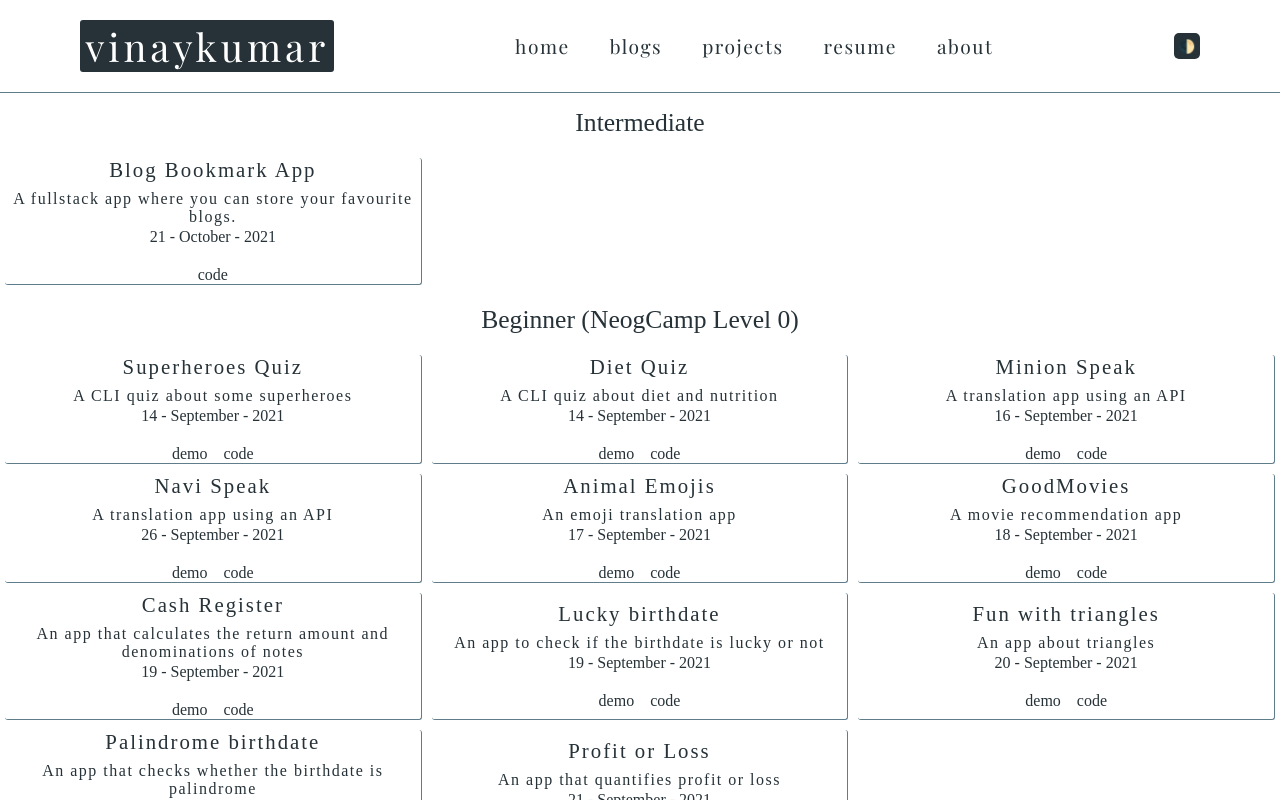
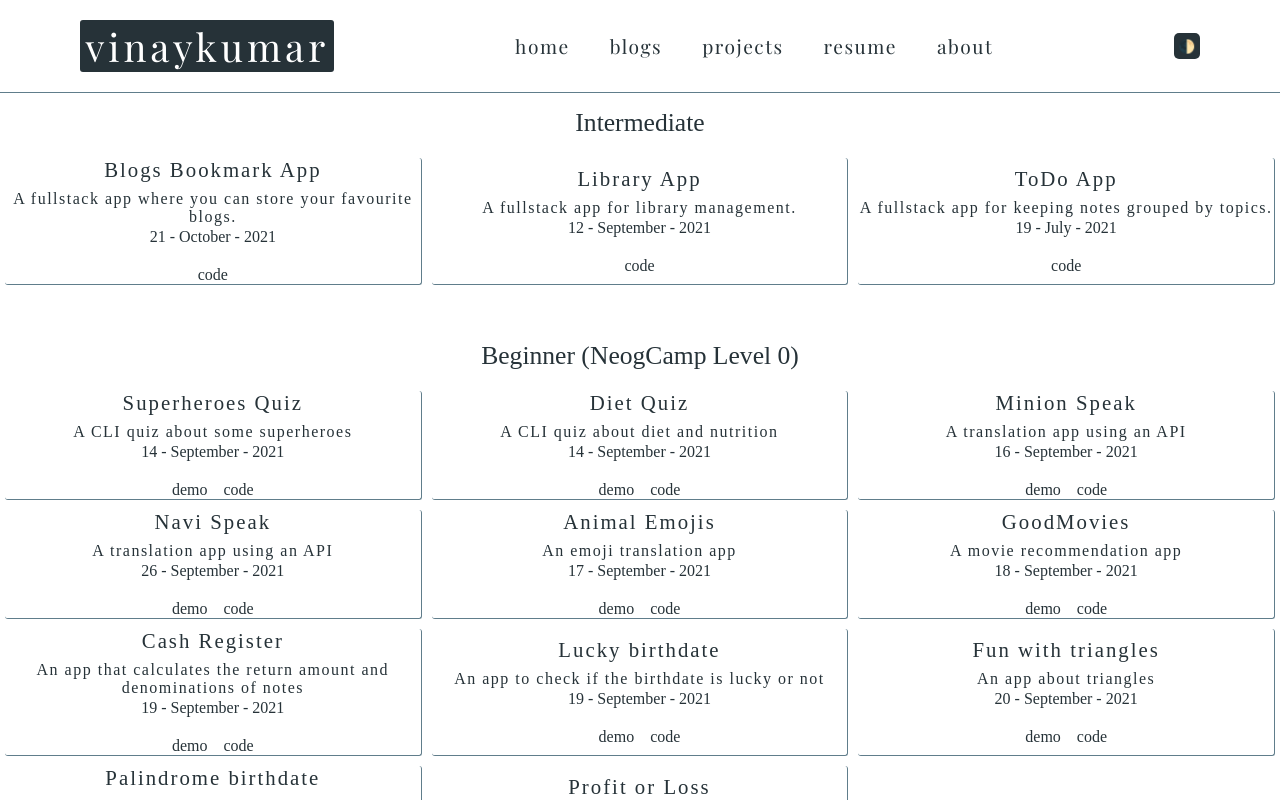
Before and after one commit to foolhardy21/markfour-neogcamp, a React (Create React App) app: page /projects in a window 1280 px wide. Shown: the top 800 px of the page. Built offline with nearby package versions, Linux system fonts and the light colour scheme.

Commit message:
refactor - projects array update

```diff
--- a/src/pages/Project/Project.js
+++ b/src/pages/Project/Project.js
@@ -29,6 +29,7 @@ const Project = () => {
                 })
             }
         </section>
+        <br/><br/>
         <p className={`${theme==='light' ? styles.beginnerheading_light : styles.beginnerheading_dark}`}>beginner (neogCamp level 0)</p>
         <section className={`${theme==='light' ? styles.gridsection_light : styles.gridsection_dark}`}>
             {
--- a/src/pages/Project/projectdata.js
+++ b/src/pages/Project/projectdata.js
@@ -82,10 +82,22 @@ const projects = [
 
 const intermediate_projects = [
     {
-        name: 'Blog Bookmark App',
+        name: 'Blogs Bookmark App',
         description: 'A fullstack app where you can store your favourite blogs.',
         date: new Date('2021-10-21'),
         source: 'https://github.com/foolhardy21/fullstack-Helsinki/tree/main/Part%205/bloglist-frontend',
+    },
+    {
+        name: 'Library App',
+        description: 'A fullstack app for library management.',
+        date: new Date('2021-09-12'),
+        source: 'https://github.com/foolhardy21/server-side-nodejs',
+    },
+    {
+        name: 'ToDo App',
+        description: 'A fullstack app for keeping notes grouped by topics.',
+        date: new Date('2021-07-19'),
+        source: 'https://github.com/foolhardy21/todo-app',
     },
 ]
 const months = ['January', 'February', 'March', 'April', 'May', 'June', 'July', 'August', 'September', 'October', 'November', 'December']
```
